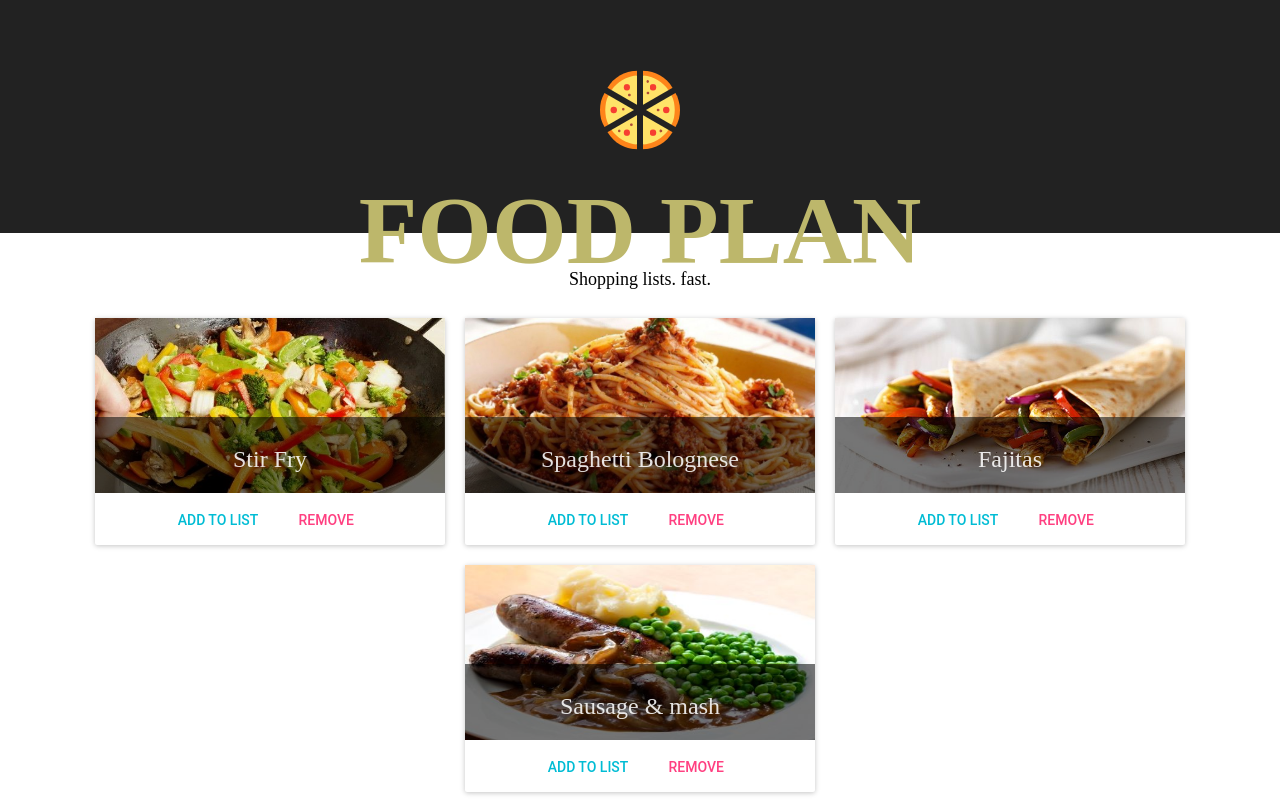
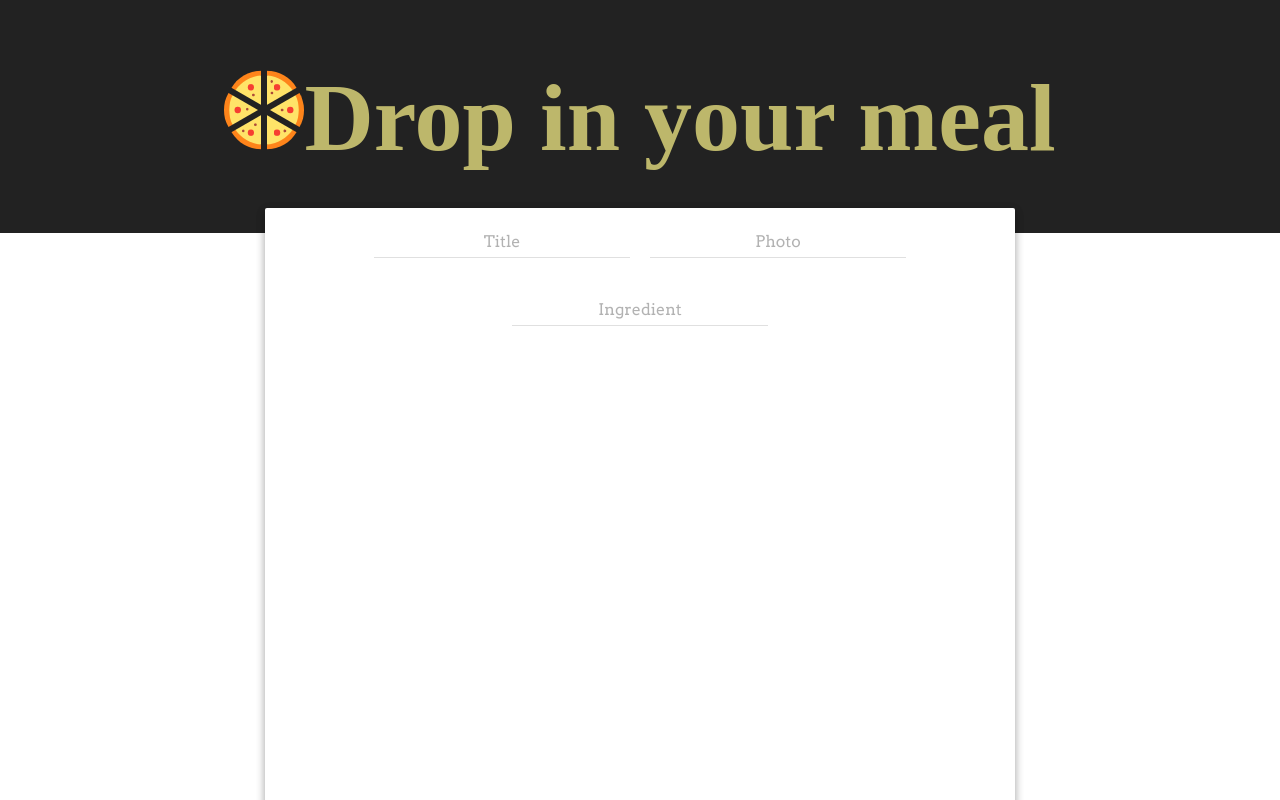
Before and after one commit to ricode/foodplan, a React (Create React App) app: page /new in a window 1280 px wide. Shown: the top 800 px of the page. Built offline with nearby package versions, Linux system fonts and the light colour scheme.

Commit message:
Added basic routes.

```diff
--- a/src/App.js
+++ b/src/App.js
@@ -1,40 +1,22 @@
 import React, { Component } from 'react';
-import logo from './logo.svg';
-import './App.css';
+import {BrowserRouter as Router, Route } from 'react-router-dom';
 import MuiThemeProvider from 'material-ui/styles/MuiThemeProvider';
-import stirfry from './images/stirfry.js';
-import spaghetti from './images/spaghetti.js'
-import fajitas from './images/fajitas.js'
-import bangers from './images/bangers.js'
-import FoodCard from './Card'
+
+import Dashboard from './Dashboard';
+import NewMeal from './NewMeal';
 
 class App extends Component {
   render() {
     return (
       <MuiThemeProvider>
-        <div className="App">
-
-          <div className="App-header">
-            <img src={logo} className="App-logo" alt="logo" />
-            <h1 style={{ marginTop: '14px' }}>FOOD PLAN</h1>
-
+        <Router>
+          <div>
+            <Route exact path='/' component={Dashboard} />
+            <Route path='/new' component={NewMeal} />
           </div>
-          <br />
-          <p className="App-intro">
-            Shopping lists. fast.
-        </p>
-
-        <FoodCard title='Stir Fry' picture={stirfry} />
-
-        <FoodCard title='Spaghetti Bolognese' picture={spaghetti}/>
-
-        <FoodCard title='Fajitas' picture={fajitas}/>
-
-        <FoodCard title='Sausage & mash' picture={bangers}/>
-
-        </div>
-      </MuiThemeProvider>
-    );
+        </Router>
+        </MuiThemeProvider>
+        );
   }
 }
 
--- /dev/null
+++ b/src/Dashboard.js
@@ -0,0 +1,39 @@
+import React, { Component } from 'react';
+
+import logo from './logo.svg';
+import './App.css';
+import stirfry from './images/stirfry.js';
+import spaghetti from './images/spaghetti.js'
+import fajitas from './images/fajitas.js'
+import bangers from './images/bangers.js'
+import FoodCard from './Card'
+
+class Dashboard extends Component {
+  render() {
+    return (
+        <div className="App">
+
+          <div className="App-header">
+            <img src={logo} className="App-logo" alt="logo" />
+            <h1 style={{ marginTop: '14px' }}>FOOD PLAN</h1>
+
+          </div>
+          <br />
+          <p className="App-intro">
+            Shopping lists. fast.
+        </p>
+
+        <FoodCard title='Stir Fry' picture={stirfry} />
+
+        <FoodCard title='Spaghetti Bolognese' picture={spaghetti}/>
+
+        <FoodCard title='Fajitas' picture={fajitas}/>
+
+        <FoodCard title='Sausage & mash' picture={bangers}/>
+
+        </div>
+    );
+  }
+}
+
+export default Dashboard;
--- a/src/NewMeal.js
+++ b/src/NewMeal.js
@@ -1,15 +1,12 @@
 import React, { Component } from 'react';
 import logo from './logo.svg';
 import './App.css';
-import MuiThemeProvider from 'material-ui/styles/MuiThemeProvider';
 import Paper from 'material-ui/Paper';
 import TextField from 'material-ui/TextField';
-import './set1.css';
 class NewMeal extends Component {
 
   render() {
     return (
-      <MuiThemeProvider>
         <div className="App">
           <div className="App-header">
             <img src={logo} className="App-logo" alt="logo" />
@@ -25,7 +22,6 @@ class NewMeal extends Component {
             </Paper>
           </div>
         </div>
-      </MuiThemeProvider>
     )
   }
 }
```
